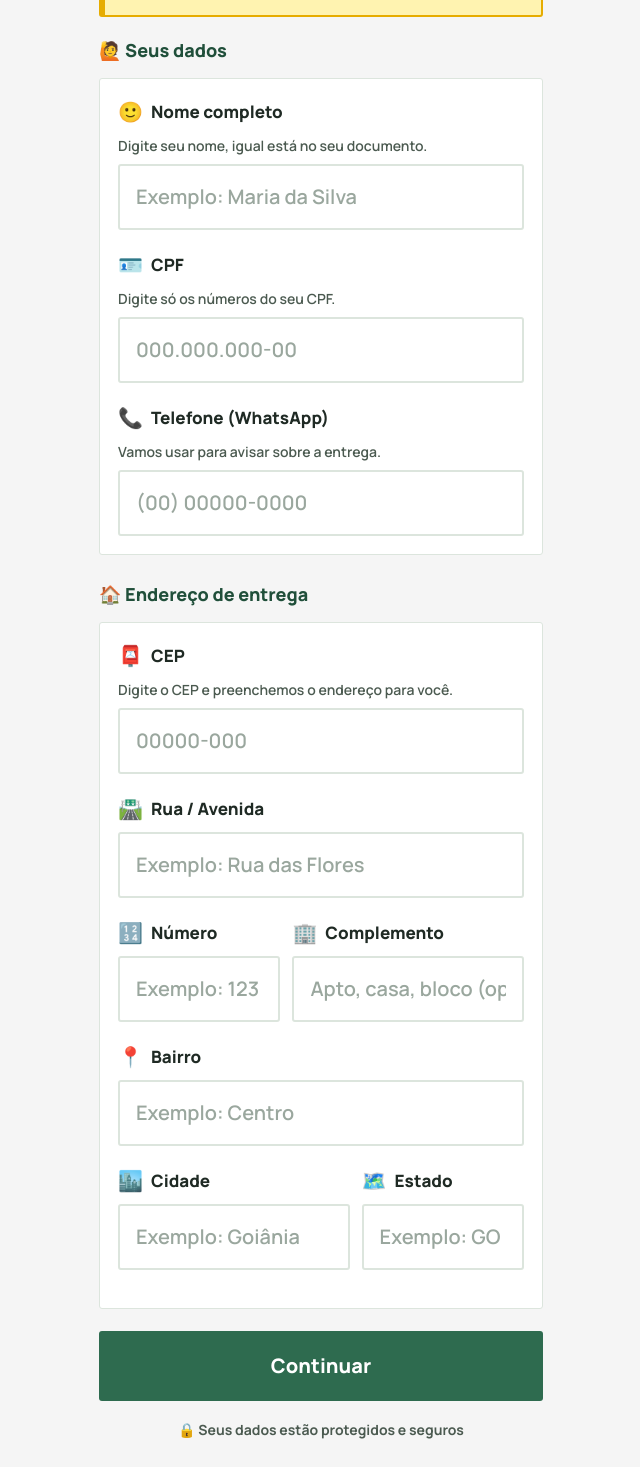
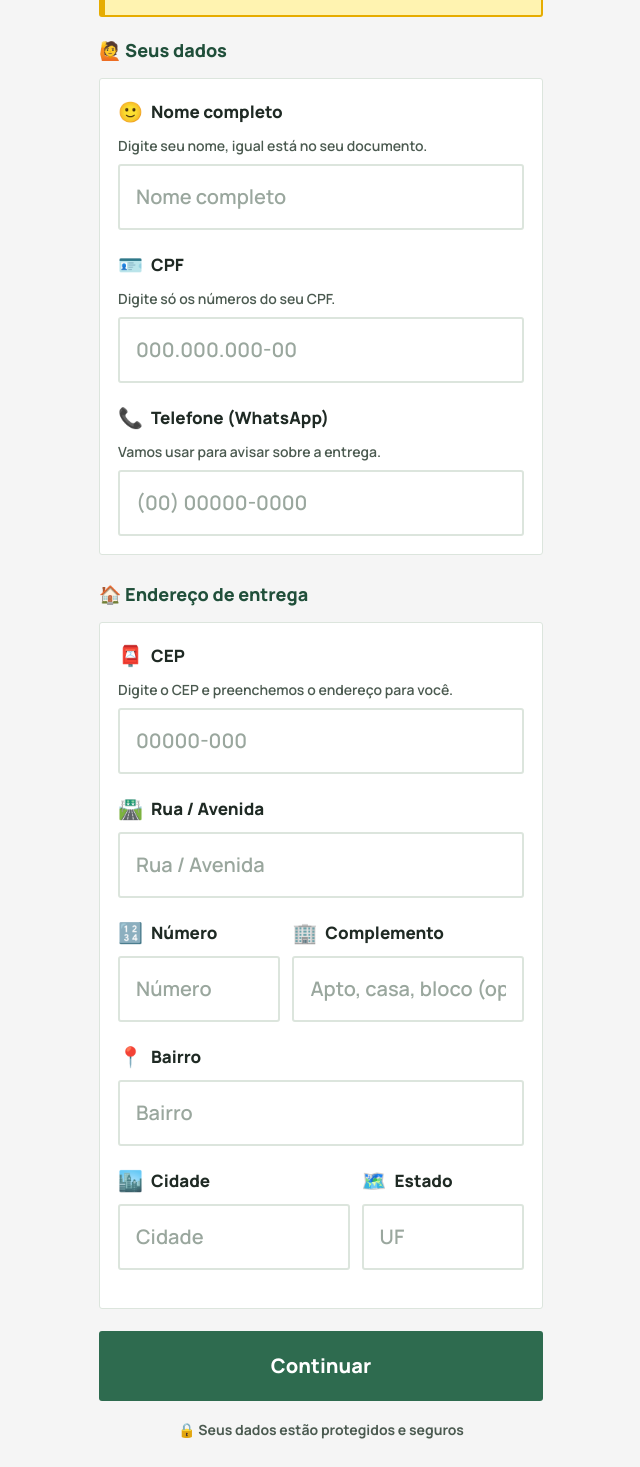
Before and after one commit to nicolasmorais/payflow, a Next.js app: page / in a window 1280 px wide. Shown: the part 292-1759 px from the top of the page, without its empty margins (319-959 px from the left). Built offline with nearby package versions, Linux system fonts and the light colour scheme.

Commit message:
fix: remove exemplo prefix from input placeholders

```diff
--- a/src/app/(public)/page.tsx
+++ b/src/app/(public)/page.tsx
@@ -265,7 +265,7 @@ export default function CheckoutPage() {
               <div className="field">
                 <label><span className="icon">🙂</span> Nome completo</label>
                 <p className="hint">Digite seu nome, igual está no seu documento.</p>
-                <input ref={nomeRef} type="text" id="nome" placeholder="Exemplo: Maria da Silva" autoComplete="name" onInput={() => clearError("nome")} />
+                <input ref={nomeRef} type="text" id="nome" placeholder="Nome completo" autoComplete="name" onInput={() => clearError("nome")} />
                 <div className="error-msg" id="erro-nome">⚠️ Por favor, digite seu nome completo.</div>
               </div>
 
@@ -299,14 +299,14 @@ export default function CheckoutPage() {
 
               <div className="field">
                 <label><span className="icon">🛣️</span> Rua / Avenida</label>
-                <input ref={ruaRef} type="text" id="rua" placeholder="Exemplo: Rua das Flores" onInput={() => clearError("rua")} />
+                <input ref={ruaRef} type="text" id="rua" placeholder="Rua / Avenida" onInput={() => clearError("rua")} />
                 <div className="error-msg" id="erro-rua">⚠️ Digite o nome da rua.</div>
               </div>
 
               <div className="row-2">
                 <div className="field small">
                   <label><span className="icon">🔢</span> Número</label>
-                  <input ref={numRef} type="text" id="numero" placeholder="Exemplo: 123" inputMode="numeric" onInput={() => clearError("numero")} />
+                  <input ref={numRef} type="text" id="numero" placeholder="Número" inputMode="numeric" onInput={() => clearError("numero")} />
                   <div className="error-msg" id="erro-numero">⚠️ Digite o número.</div>
                 </div>
                 <div className="field">
@@ -317,19 +317,19 @@ export default function CheckoutPage() {
 
               <div className="field">
                 <label><span className="icon">📍</span> Bairro</label>
-                <input ref={bairroRef} type="text" id="bairro" placeholder="Exemplo: Centro" onInput={() => clearError("bairro")} />
+                <input ref={bairroRef} type="text" id="bairro" placeholder="Bairro" onInput={() => clearError("bairro")} />
                 <div className="error-msg" id="erro-bairro">⚠️ Digite o bairro.</div>
               </div>
 
               <div className="row-2">
                 <div className="field">
                   <label><span className="icon">🏙️</span> Cidade</label>
-                  <input ref={cidadeRef} type="text" id="cidade" placeholder="Exemplo: Goiânia" onInput={() => clearError("cidade")} />
+                  <input ref={cidadeRef} type="text" id="cidade" placeholder="Cidade" onInput={() => clearError("cidade")} />
                   <div className="error-msg" id="erro-cidade">⚠️ Digite a cidade.</div>
                 </div>
                 <div className="field small">
                   <label><span className="icon">🗺️</span> Estado</label>
-                  <input ref={estadoRef} type="text" id="estado" placeholder="Exemplo: GO" maxLength={2}
+                  <input ref={estadoRef} type="text" id="estado" placeholder="UF" maxLength={2}
                     onInput={(e) => { (e.target as HTMLInputElement).value = (e.target as HTMLInputElement).value.toUpperCase(); clearError("estado"); }} />
                   <div className="error-msg" id="erro-estado">⚠️ Digite o estado (sigla).</div>
                 </div>
```
